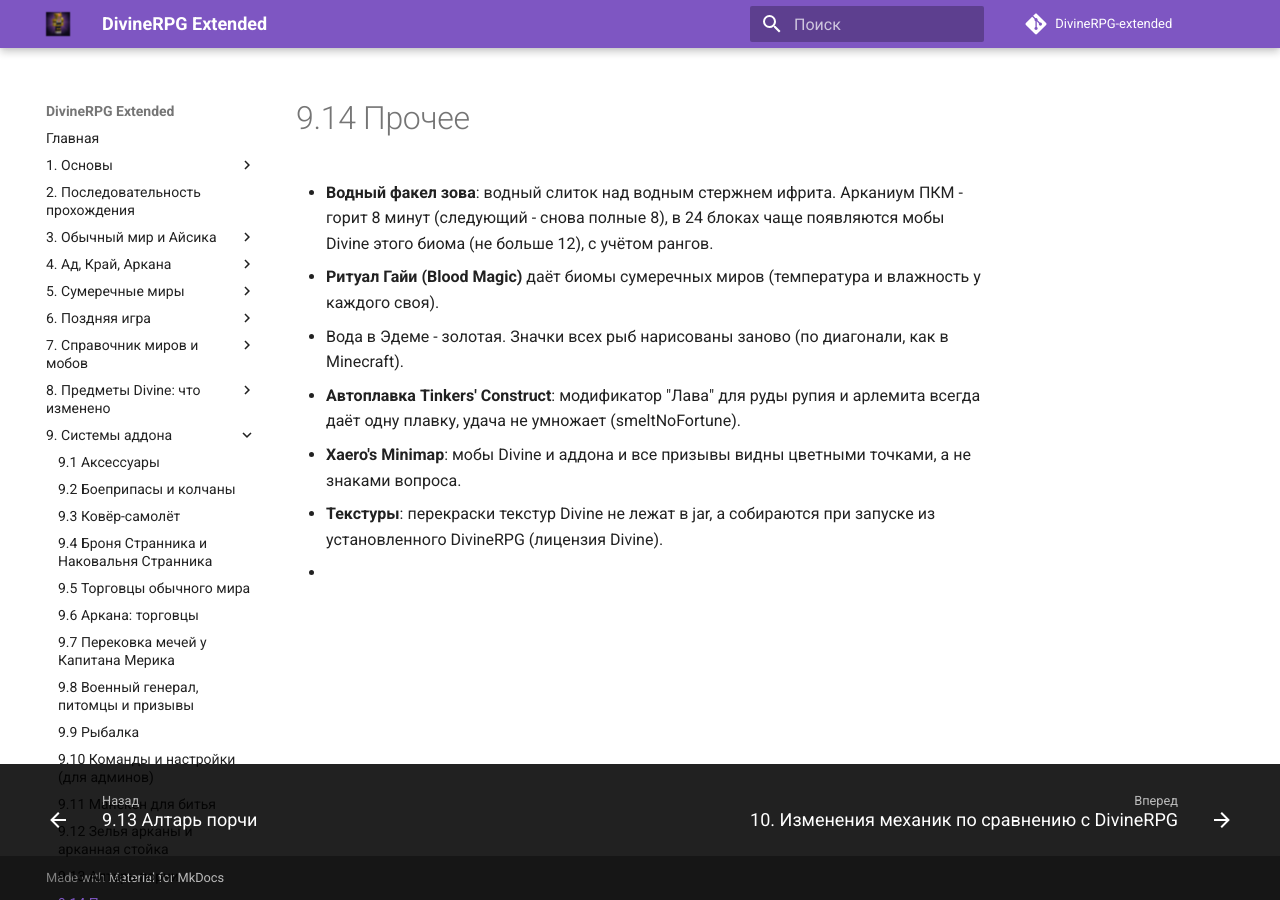
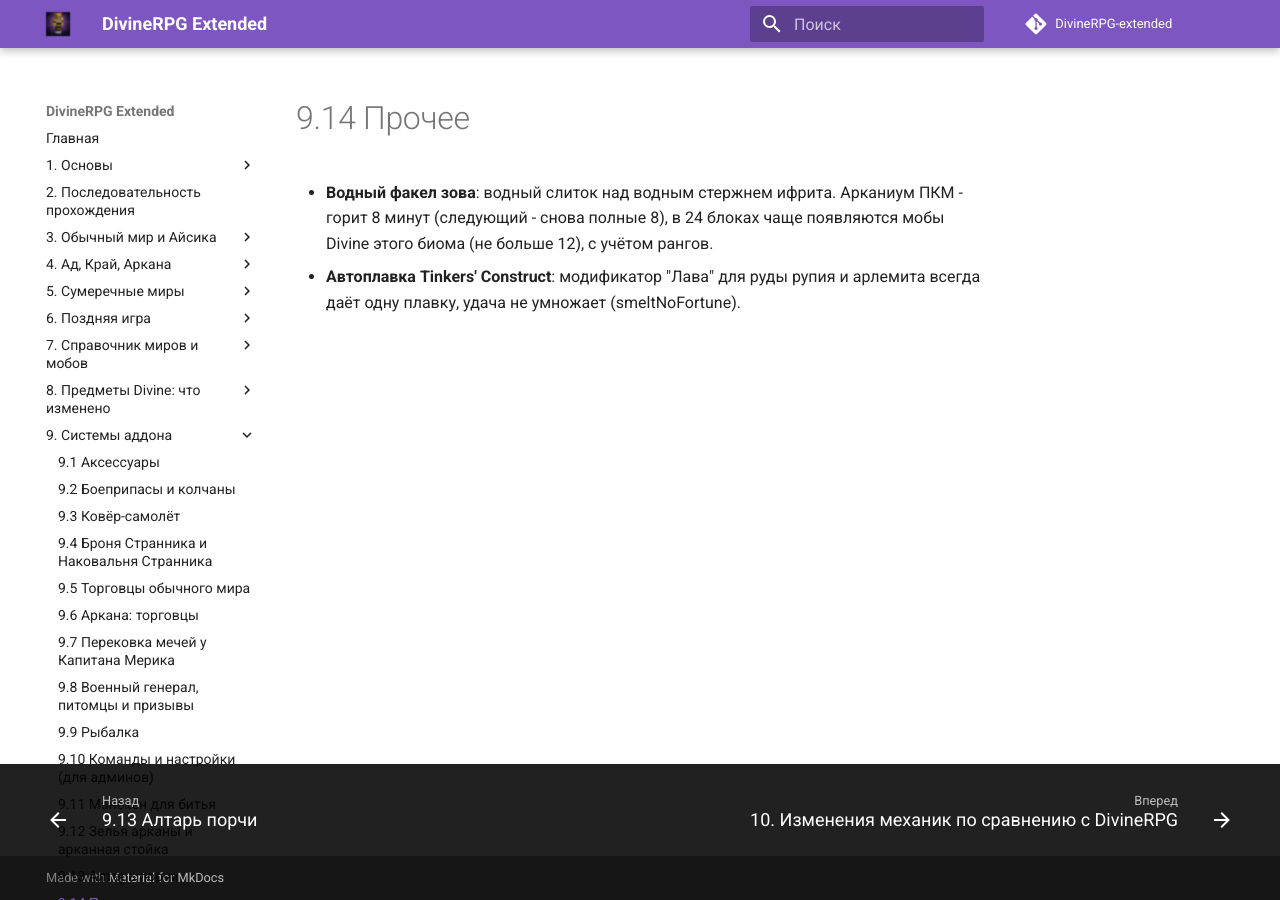
Before and after one commit to Keeg4n/DivineRPG-extended-guide, an MkDocs documentation site: the page built from docs/09-systems/9-14-prochee.md, in a window 1280 px wide. Built offline with MkDocs 1.6.1 and Material for MkDocs 9.7.7, drawn with Linux system fonts in a browser that asks for light colours; comment, search, counter and statistics services are not loaded.

Commit message:
Guide: edit page 09-systems/9-14-prochee.md

```diff
--- a/docs/09-systems/9-14-prochee.md
+++ b/docs/09-systems/9-14-prochee.md
@@ -1,9 +1,4 @@
 # 9.14 Прочее
 
 - <b>Водный факел зова</b>: водный слиток над водным стержнем ифрита. Арканиум ПКМ - горит 8 минут (следующий - снова полные 8), в 24 блоках чаще появляются мобы Divine этого биома (не больше 12), с учётом рангов.
-- <b>Ритуал Гайи (Blood Magic)</b> даёт биомы сумеречных миров (температура и влажность у каждого своя).
-- Вода в Эдеме - золотая. Значки всех рыб нарисованы заново (по диагонали, как в Minecraft).
 - <b>Автоплавка Tinkers' Construct</b>: модификатор "Лава" для руды рупия и арлемита всегда даёт одну плавку, удача не умножает (smeltNoFortune).
-- <b>Xaero's Minimap</b>: мобы Divine и аддона и все призывы видны цветными точками, а не знаками вопроса.
-- <b>Текстуры</b>: перекраски текстур Divine не лежат в jar, а собираются при запуске из установленного DivineRPG (лицензия Divine).
--
```
